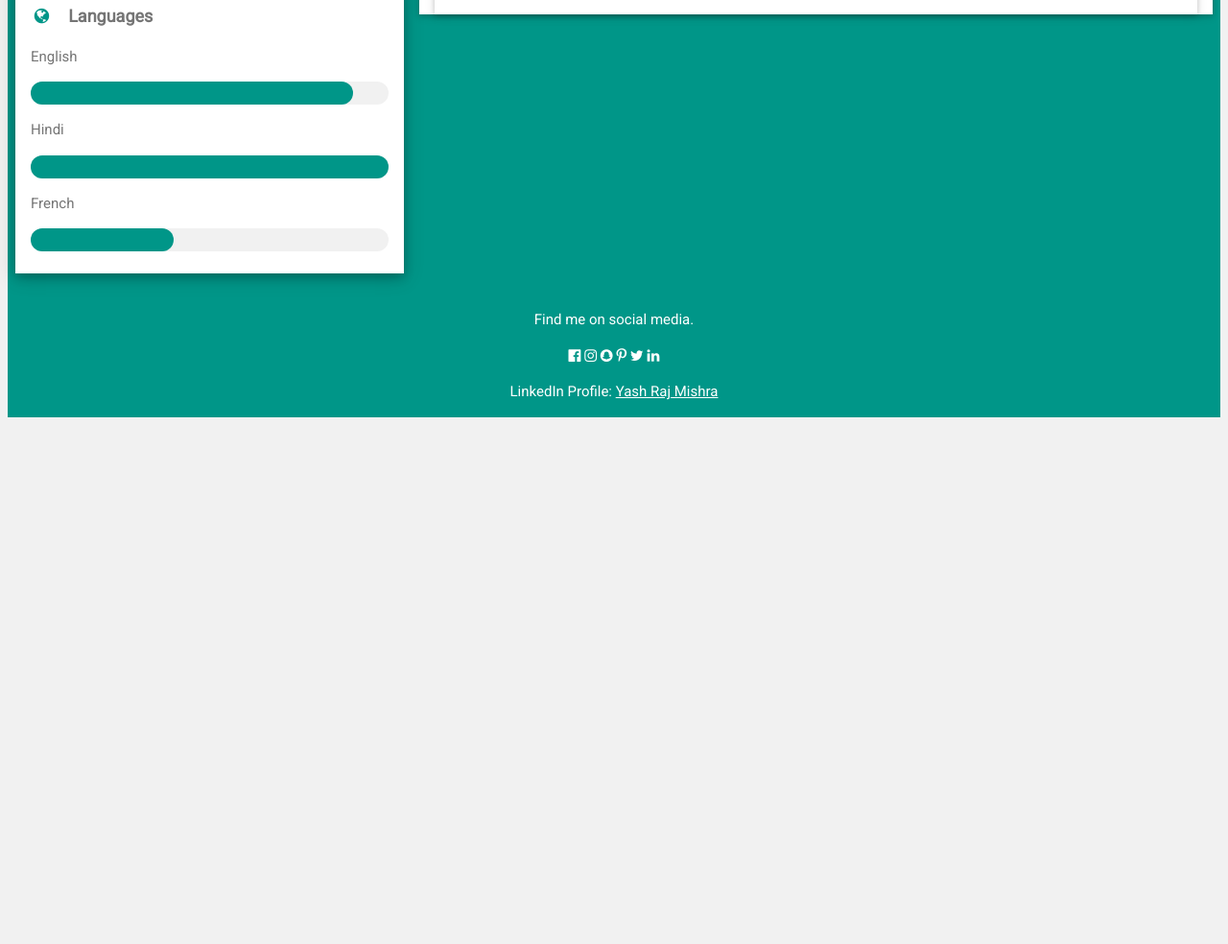
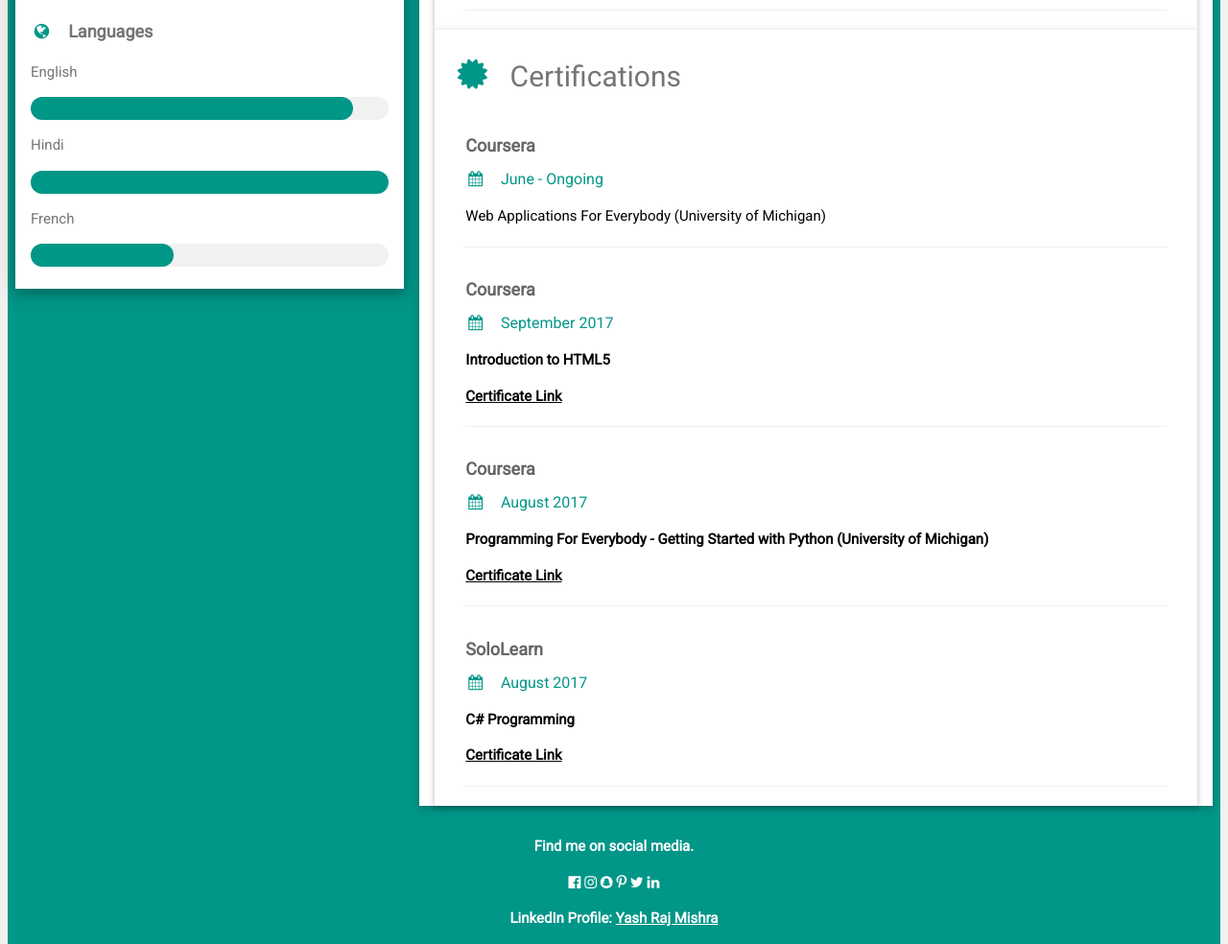
Before and after one commit to yashh97/Final, a plain HTML site: page index.html in a window 1280 px wide. Shown: the part 862-1846 px from the top of the page at 96% size. Before the commit the page ends 1297 px from the top, so only its background shows below. Drawn offline with nearby package versions, Linux system fonts and the light colour scheme.

Commit message:
Create index.html for my-project GitHub Pages

```diff
--- a/index.html
+++ b/index.html
@@ -82,7 +82,6 @@
           <p>I've been a trainee at Indian Oil Corporation Limited and have experience on their network architecture and how things work there.</p>
           <hr>
         </div>
-
       <div class="w3-container w3-card w3-white">
         <h2 class="w3-text-grey w3-padding-16"><i class="fa fa-certificate fa-fw w3-margin-right w3-xxlarge w3-text-teal"></i>Education</h2>
         <div class="w3-container">
@@ -98,7 +97,38 @@
           <hr>
         </div>
     </div>
+	<div class="w3-container w3-card w3-white">
+        <h2 class="w3-text-grey w3-padding-16"><i class="fa fa-certificate fa-fw w3-margin-right w3-xxlarge w3-text-teal"></i>Certifications</h2>
+        <div class="w3-container">
+          <h5 class="w3-opacity"><b>Coursera</b></h5>
+          <h6 class="w3-text-teal"><i class="fa fa-calendar fa-fw w3-margin-right"></i>June  - Ongoing</h6>
+          <p>Web Applications For Everybody (University of Michigan)</p>
+          <hr>
+        </div>
+        <div class="w3-container">
+          <h5 class="w3-opacity"><b>Coursera</h5>
+          <h6 class="w3-text-teal"><i class="fa fa-calendar fa-fw w3-margin-right"></i>September 2017</h6>
+          <p>Introduction to HTML5</p>
+		  <p><a href = "https://www.coursera.org/account/accomplishments/certificate/9KXNA88TW7BN">Certificate Link</a></p>
+          <hr>
+        </div>
+		<div class="w3-container">
+          <h5 class="w3-opacity"><b>Coursera</h5>
+          <h6 class="w3-text-teal"><i class="fa fa-calendar fa-fw w3-margin-right"></i>August 2017</h6>
+          <p>Programming For Everybody - Getting Started with Python (University of Michigan)</p>
+		  <p><a href = "https://www.coursera.org/account/accomplishments/certificate/ZFWDMBL35R9S">Certificate Link</a></p>
+          <hr>
+        </div>
+		<div class="w3-container">
+          <h5 class="w3-opacity"><b>SoloLearn</h5>
+          <h6 class="w3-text-teal"><i class="fa fa-calendar fa-fw w3-margin-right"></i>August 2017</h6>
+          <p>C# Programming</p>
+		  <p><a href ="https://www.sololearn.com/Certificate/1080-5983151/pdf/">Certificate Link</a></p>
+          <hr>
+        </div>
+    </div>
   </div>
+
 </div>
 
 <footer class="w3-container w3-teal w3-center w3-margin-top">
```
